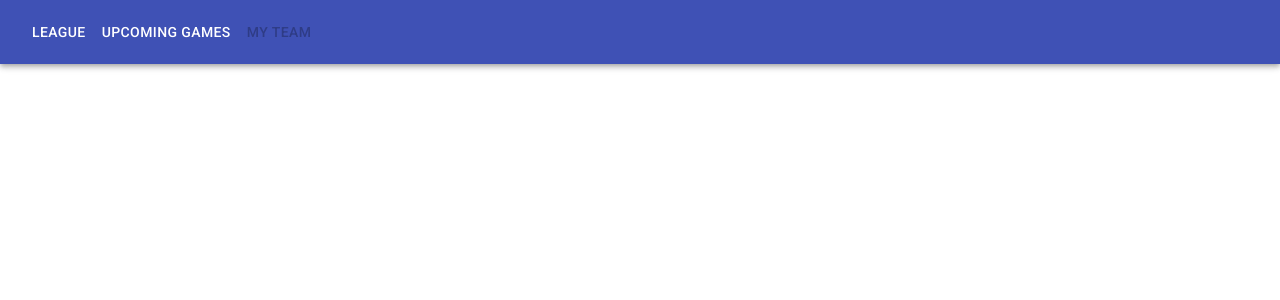
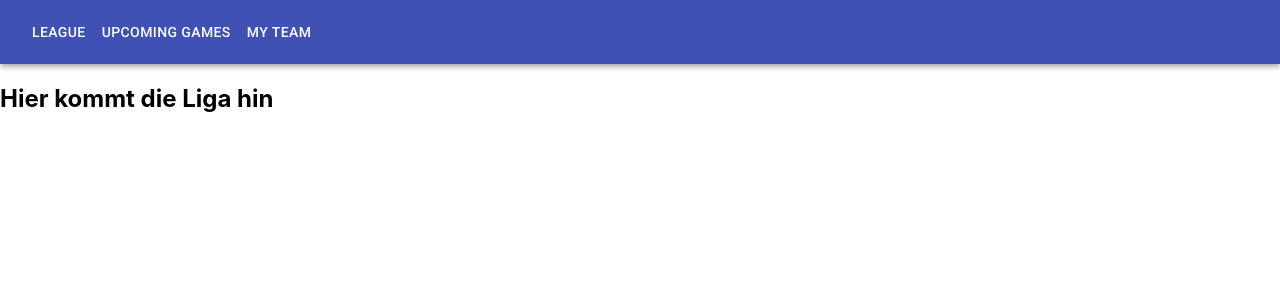
Before and after one commit to modmoto/blood-bowl-league-ui, a React (Create React App) app: page /league in a window 1280 px wide. Shown: the top 300 px of the page. Built offline with nearby package versions, Linux system fonts and the light colour scheme.

Commit message:
added router and first pages

```diff
--- a/package.json
+++ b/package.json
@@ -6,6 +6,7 @@
     "@material-ui/core": "^4.5.2",
     "react": "^16.11.0",
     "react-dom": "^16.11.0",
+    "react-router-dom": "^5.1.2",
     "react-scripts": "3.2.0"
   },
   "scripts": {
--- a/src/App.js
+++ b/src/App.js
@@ -2,19 +2,47 @@ import React from 'react';
 import AppBar from "@material-ui/core/AppBar";
 import Toolbar from "@material-ui/core/Toolbar";
 import Button from "@material-ui/core/Button";
+import {
+    BrowserRouter as Router,
+    Switch,
+    Route,
+    Link
+} from "react-router-dom";
+import LeaguePage from "./League/LeaguePage";
+import MyTeamPage from "./MyTeam/MyTeamPage";
+import UpcomingGamePage from "./UpcominGames/UpcomingGamesPage";
 
 function App() {
 
     return (
-        <div>
+        <Router>
             <AppBar position="static">
                 <Toolbar>
-                    <Button  color="inherit">League</Button>
-                    <Button  color="inherit">Upcoming Games</Button>
-                    <Button  color="inherit" disabled={true}>My Team</Button>
+                    <Button  component={Link} to={'/league'} color="inherit">League</Button>
+                    <Button  component={Link} to={'/upcoming-games'} color="inherit">Upcoming Games</Button>
+                    <Button  component={Link} to={'/my-team'} color="inherit">My Team</Button>
                 </Toolbar>
             </AppBar>
-        </div>
+
+            <Switch>
+                <Route path="/league">
+                    <LeaguePage />
+                </Route>
+                <Route path="/upcoming-games">
+                    <UpcomingGamePage />
+                </Route>
+                <Route path="/my-team">
+                    <MyTeamPage />
+                </Route>
+                <Route path="/">
+                    <Home />
+                </Route>
+            </Switch>
+        </Router>
     )}
 
+function Home() {
+    return <h2>Home</h2>;
+}
+
 export default App;
--- /dev/null
+++ b/src/League/LeaguePage.js
@@ -0,0 +1,7 @@
+import React from 'react';
+
+function LeaguePage() {
+    return <h2>Hier kommt die Liga hin</h2>;
+}
+
+export default LeaguePage;
--- /dev/null
+++ b/src/MyTeam/MyTeamPage.js
@@ -0,0 +1,7 @@
+import React from 'react';
+
+function MyTeamPage() {
+    return <h2>Mein Team</h2>;
+}
+
+export default MyTeamPage;
--- /dev/null
+++ b/src/UpcominGames/UpcomingGamesPage.js
@@ -0,0 +1,7 @@
+import React from 'react';
+
+function UpcomingGamePage() {
+    return <h2>Kommende Spiele</h2>;
+}
+
+export default UpcomingGamePage;
```
Also changed, not shown: 1 other file (tests, documents, lock files or other folders).
